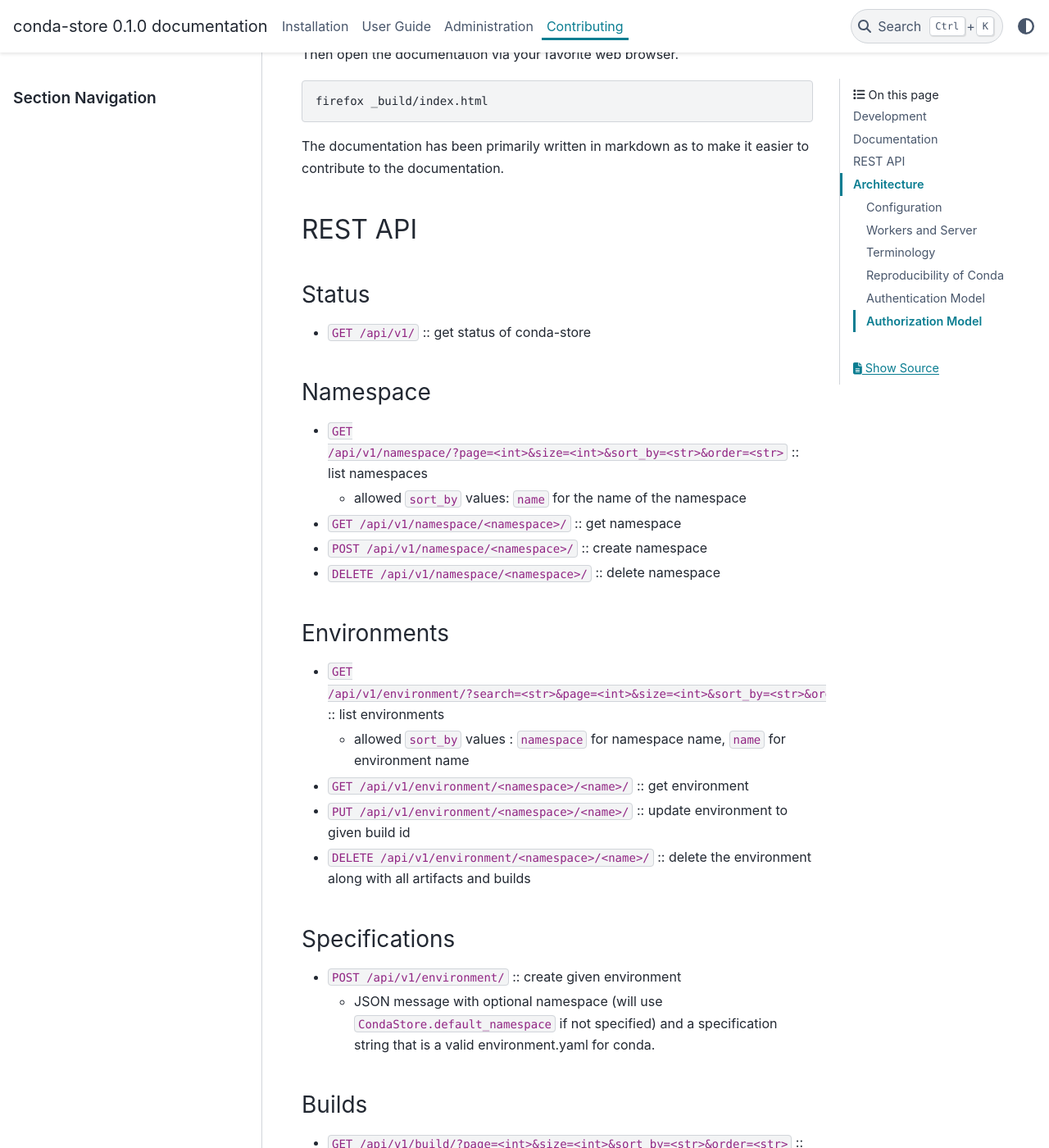
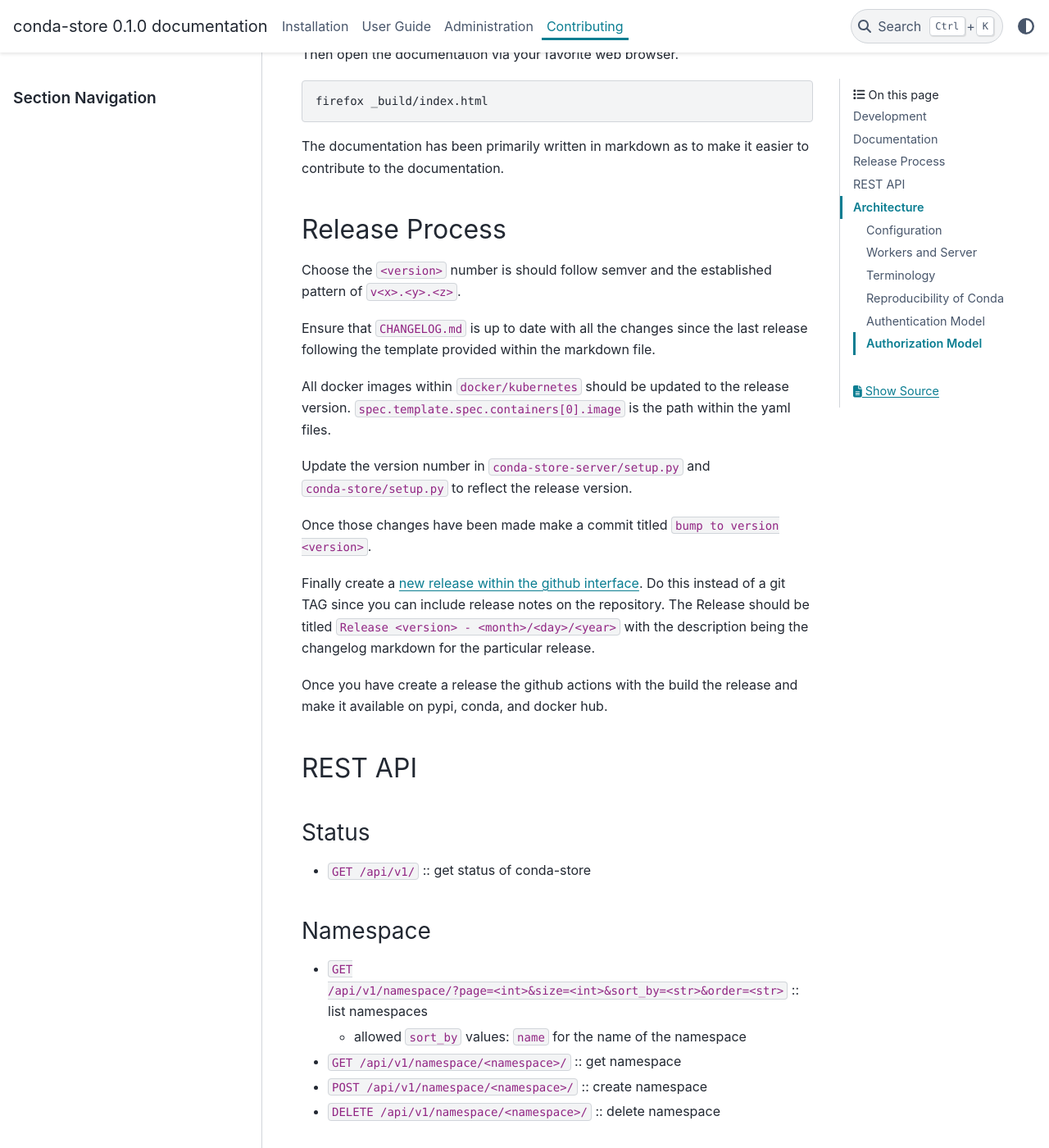
Before and after one commit to conda-incubator/conda-store, a Sphinx documentation site: the page built from docs/contributing.md, in a window 1280 px wide and 1400 px high, scrolled down 1362 px. Shown: the whole window at 82% size. Built offline with Sphinx 7.4.7 and the PyData theme 0.15.4, drawn with Linux system fonts in a browser that asks for light colours.

```diff
--- a/docs/contributing.md
+++ b/docs/contributing.md
@@ -59,6 +59,35 @@ firefox _build/index.html
 
 The documentation has been primarily written in markdown as to make it
 easier to contribute to the documentation.
+
+## Release Process
+
+Choose the `<version>` number is should follow semver and the established
+pattern of `v<x>.<y>.<z>`.
+
+Ensure that `CHANGELOG.md` is up to date with all the changes since
+the last release following the template provided within the markdown
+file.
+
+All docker images within `docker/kubernetes` should be updated to the
+release version. `spec.template.spec.containers[0].image` is the path
+within the yaml files.
+
+Update the version number in `conda-store-server/setup.py` and
+`conda-store/setup.py` to reflect the release version.
+
+Once those changes have been made make a commit titled `bump to
+version <version>`.
+
+Finally create a [new release within the github
+interface](https://github.com/Quansight/conda-store/releases/new). Do
+this instead of a git TAG since you can include release notes on the
+repository. The Release should be titled `Release <version> -
+<month>/<day>/<year>` with the description being the changelog
+markdown for the particular release.
+
+Once you have create a release the github actions with the build the
+release and make it available on pypi, conda, and docker hub.
 
 ## REST API
 
```
Also changed, not shown: CHANGELOG.md (+27 -0 lines), 4 other files.
